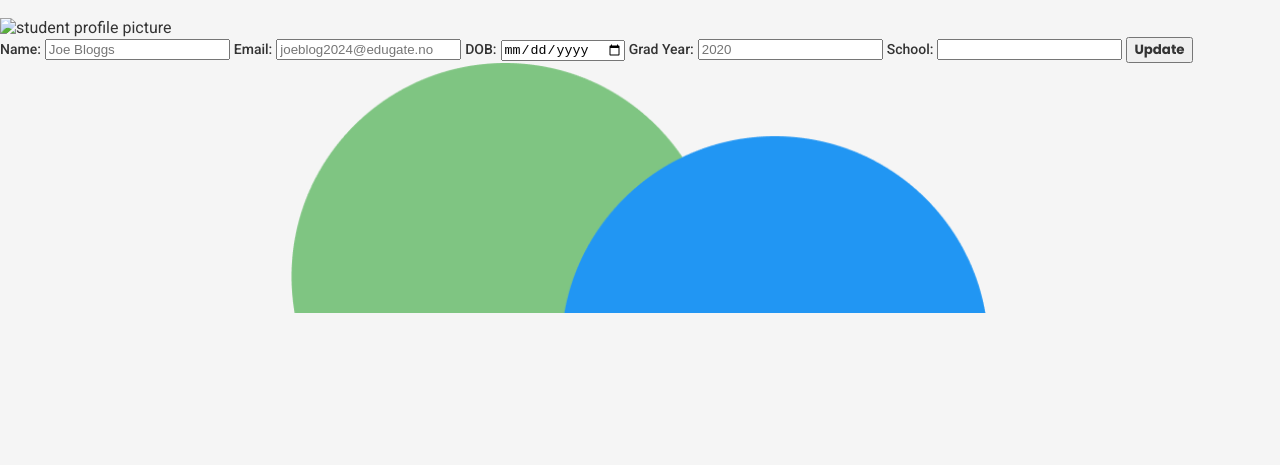
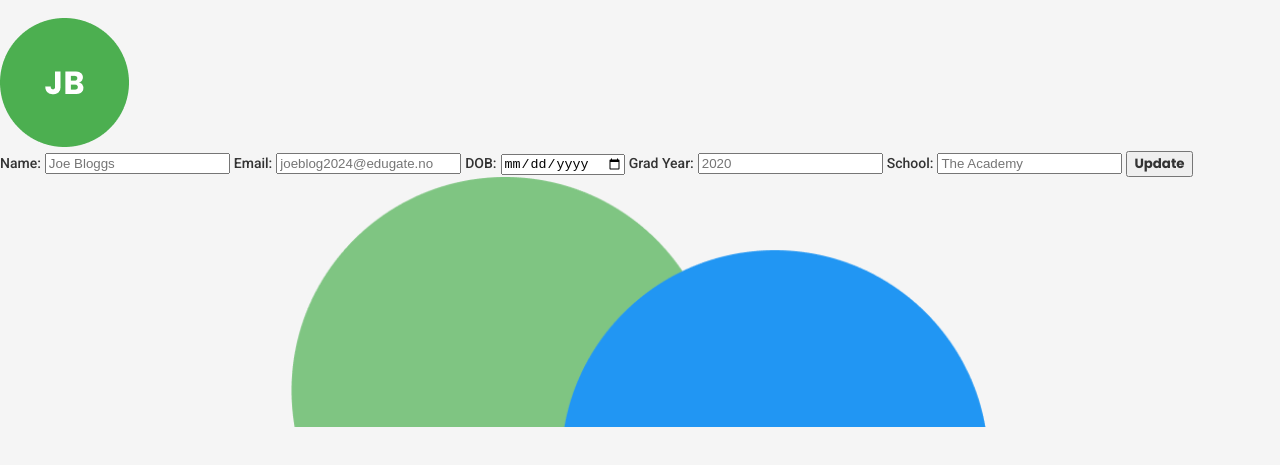
Before and after one commit to NoroffFEU/edu-gate-aug24-pt, a website with bundled scripts: page pages/student-profile-edit.html in a window 1280 px wide. Shown: the part 169-634 px from the top of the page. Built offline with nearby package versions, Linux system fonts and the light colour scheme; a web font is replaced by a local one.

```diff
--- a/pages/student-profile-edit.html
+++ b/pages/student-profile-edit.html
@@ -13,7 +13,7 @@
     <header id="header"></header>
     <main>
         <h1>Edit Profile</h1>
-        <img src="../public/img/profil.png" alt="student profile picture">
+        <img src="../public/icons/profile-icon.png" alt="student profile picture">
         <div id="card">
             <form id="edit-profile-form">
                 <label for="name-input">Name:</label>
@@ -25,7 +25,7 @@
                 <label for="year-input">Grad Year:</label>
                 <input id="year-input" type="number" placeholder="2020" required>
                 <label for="school-input">School:</label>
-                <input id="school-input" type="text" required>
+                <input id="school-input" type="text" placeholder="The Academy" required>
                 <button type="submit">Update</button>
             </form>
         </div>
```
